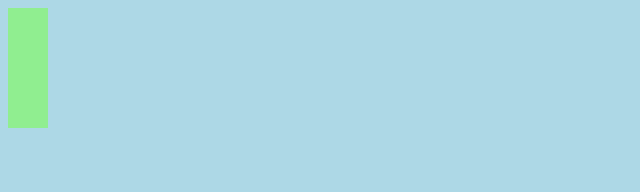
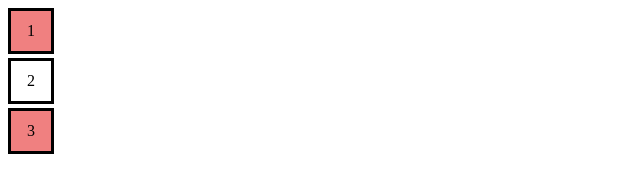
Before and after one commit to pedro-almeida97/layout-com-CSS, a plain HTML site: page index.html in a window 1280 px wide. Shown: the whole page, without its empty margins (0-640 px from the left). Drawn offline with Linux system fonts and the light colour scheme.

Commit message:
Pseudo-classes e pseudo-elements

```diff
--- a/index.html
+++ b/index.html
@@ -8,9 +8,9 @@
   </head>
   <body>
     <section>
-      <div></div>
-      <div class="position"></div>
-      <div></div>
+      <div>1</div>
+      <div class="nao">2</div>
+      <div>3</div>
     </section>
   </body>
 </html>
--- a/style.css
+++ b/style.css
@@ -1,14 +1,15 @@
-:root {
-  --bg-color: lightblue;
+div {
+  width: 40px;
+  height: 40px;
+  border: solid;
+  text-align: center;
+  line-height: 250%;
+  margin-top: 4px;
 }
 
-body {
-  background-color: var(--bg-color);
+div:hover {
 }
 
-div {
-  --bg-color: lightgreen;
-  width: 40px;
-  height: 40px;
-  background-color: var(--bg-color);
+div:not(.nao) {
+  background-color: lightcoral;
 }
```
